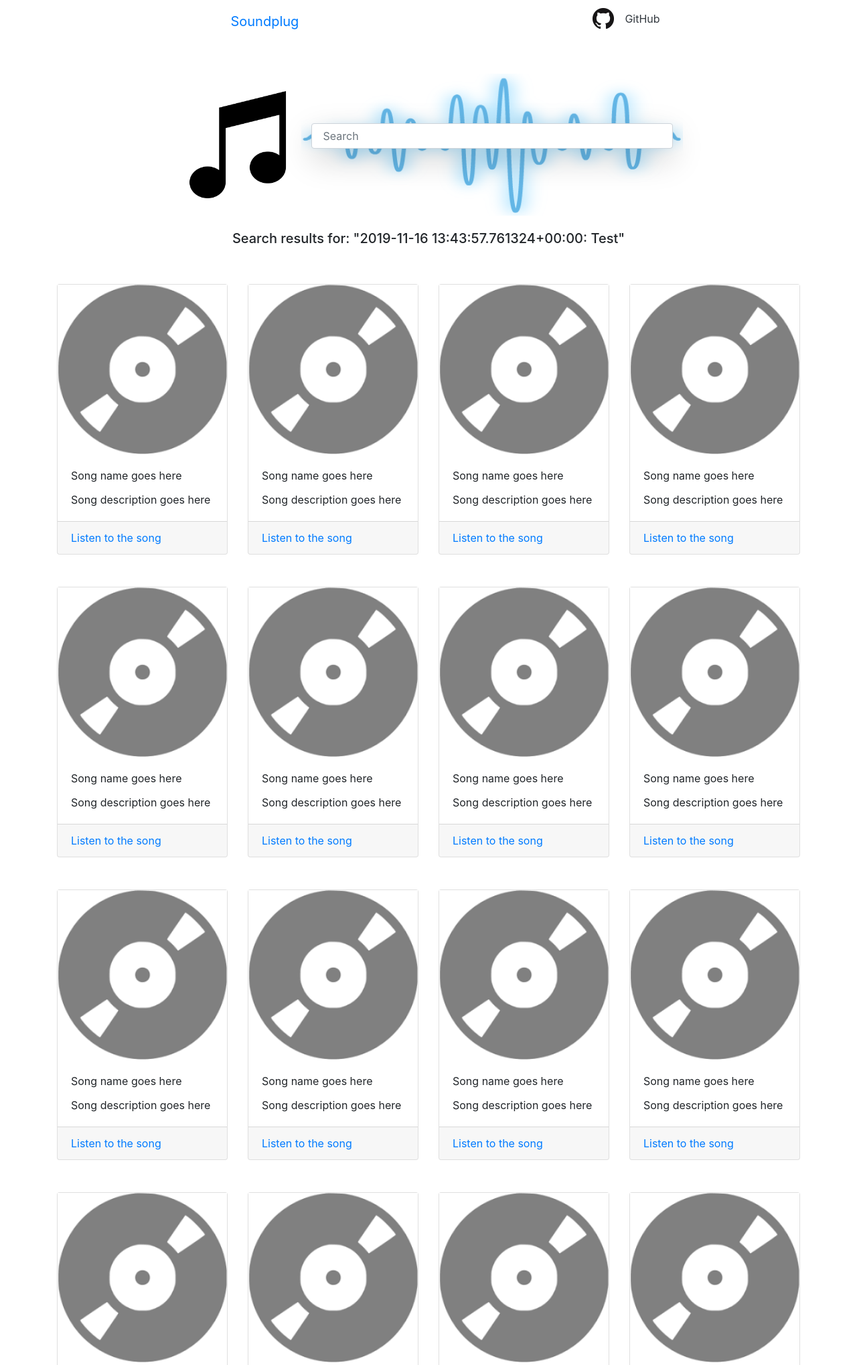
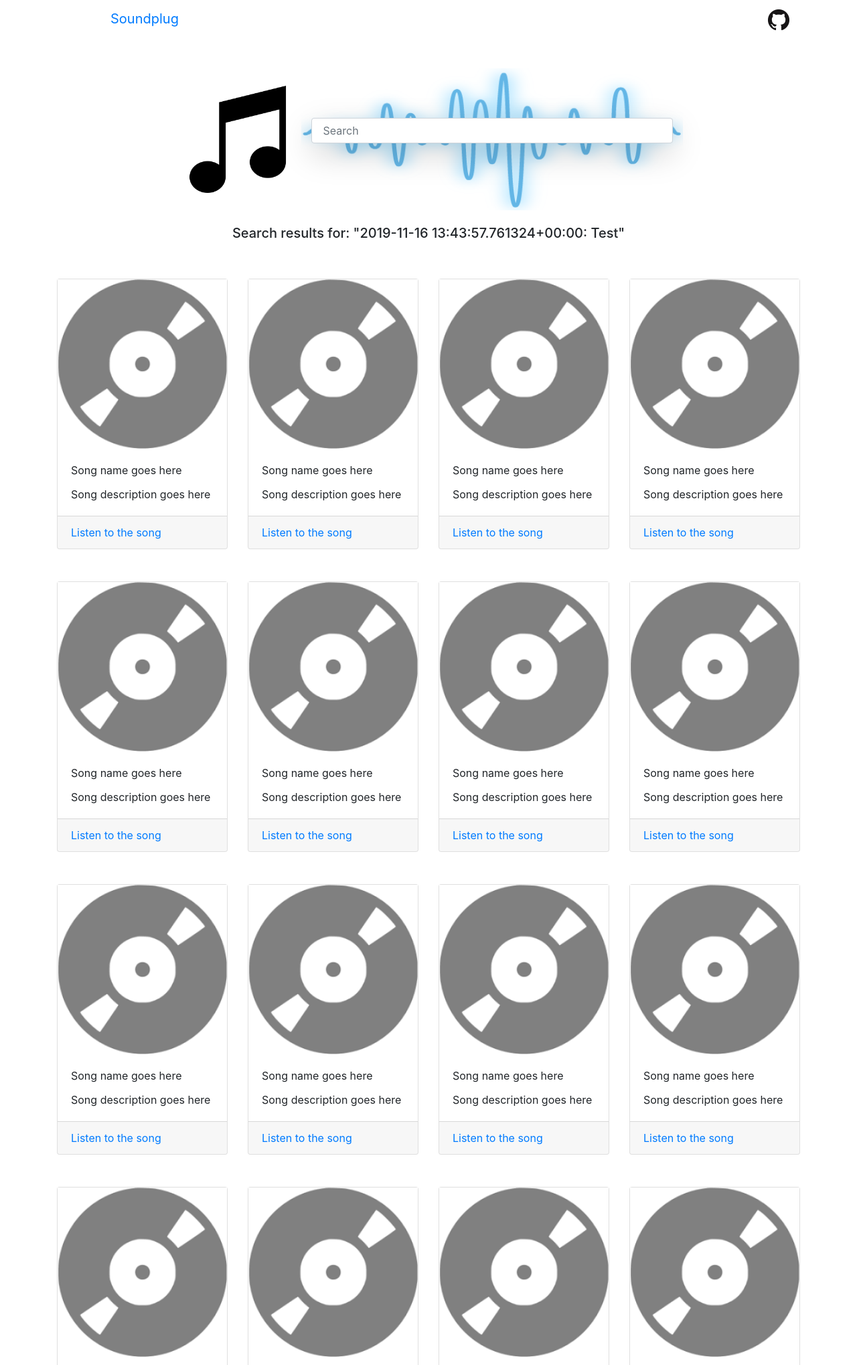
Before and after one commit to mvvassilev/soundplug, a Django app: template templates/recommender/new_search.html in a window 1280 px wide. Shown: the top 2038 px of the page at 67% size. Run offline with Django 3.2, Linux system fonts and the light colour scheme; the template is opened without the code that fills it: values that come from a table or form of the project are taken from there, others are empty; data comes from the database, SQL or seed files in the repository; both versions use the stored data as it was after the commit; some libraries are stand-ins or nearby versions.

Commit message:
Index page front end adjustments

```diff
--- a/templates/partials/_navbar.html
+++ b/templates/partials/_navbar.html
@@ -1,13 +1,6 @@
-<nav class="navbar navbar-expand-lg navbar-light bg-white mb-4 justify-content-around">
+<nav class="navbar navbar-expand-lg navbar-light bg-white mb-4 justify-content-md-between justify-content-start">
     <a class="navbar-brand text-primary ml-5 bg-white pr-3 pl-3" href="/">Soundplug</a>
     <a class="ml-5" href="https://github.com/mvvassilev/soundplug">
-        <div class="row">
-            <div class="col-4">
-                <img class='pt-1' src="../../static/GitHub-Mark/PNG/GitHub-Mark-32px.png" alt="" />
-            </div>
-            <div class="col-8">
-                <p class="mt-2 text-dark">GitHub</p>
-            </div>
-        </div>
+        <img class='pt-1' src="../../static/GitHub-Mark/PNG/GitHub-Mark-32px.png" alt="" />
     </a>
 </nav>
```
Also changed, not shown: db.sqlite3.
